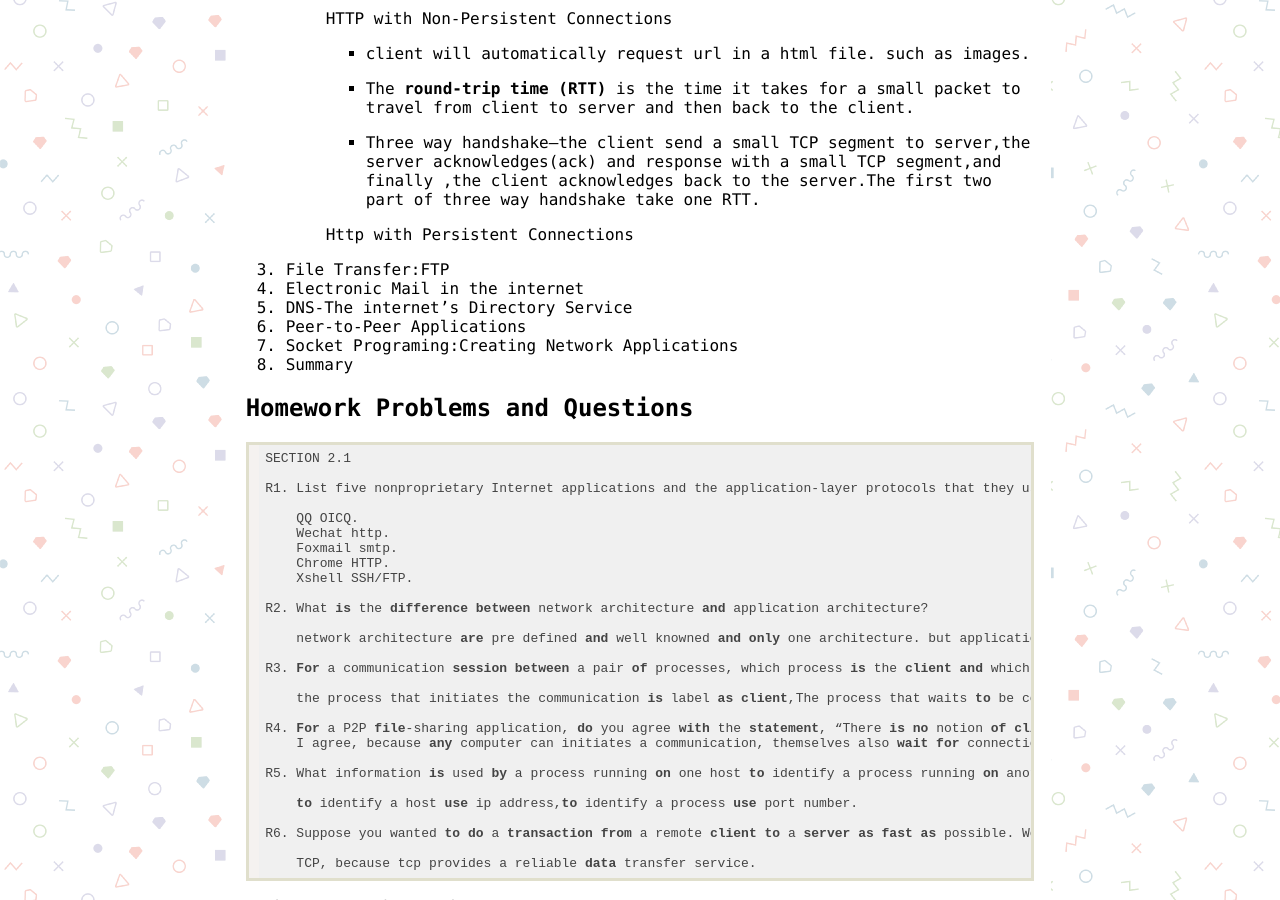
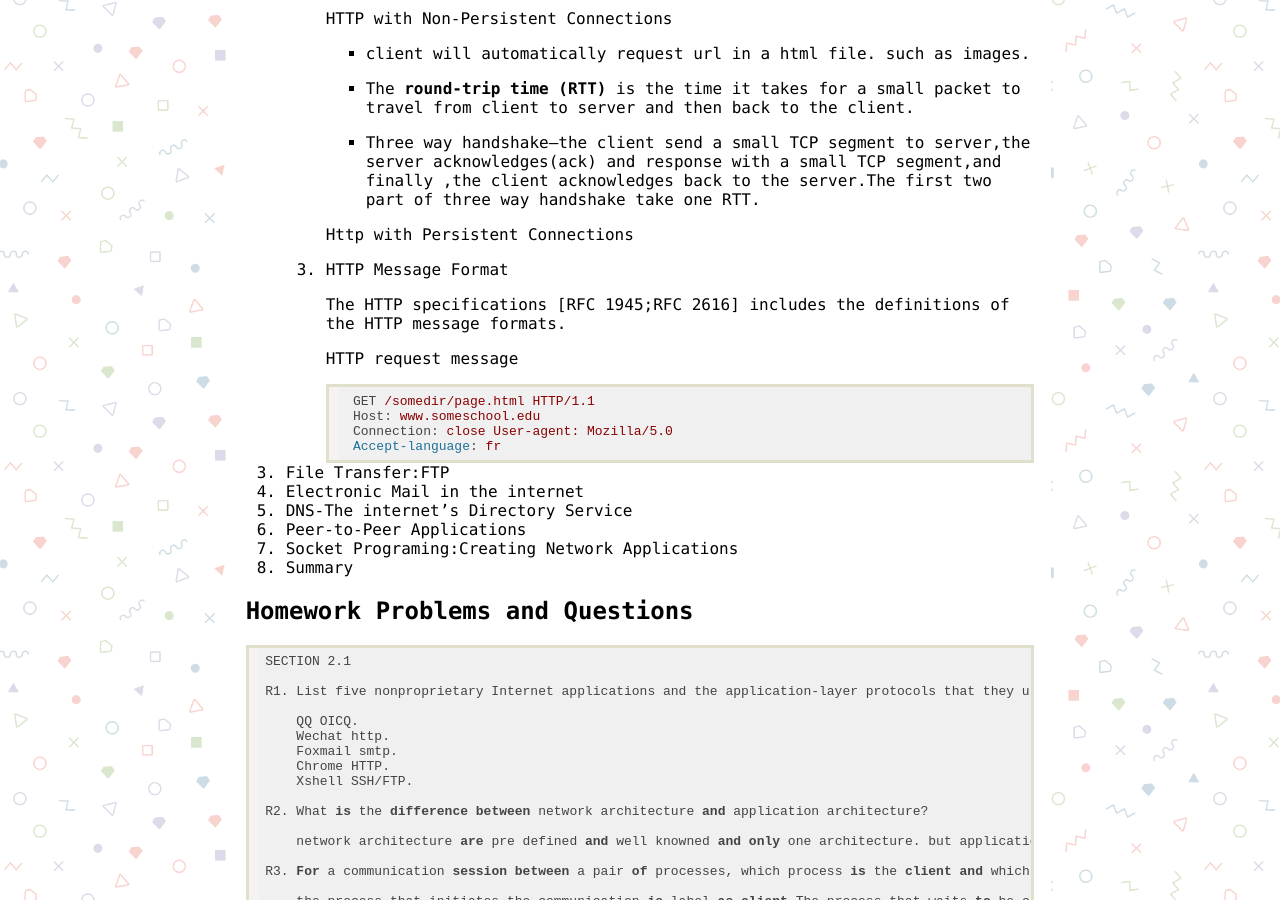
Before and after one commit to MannixSuo/docs, a Jekyll site: the page built from _posts/2019-10-16-Application Layer.md, in a window 1280 px wide and 900 px high, scrolled down 3238 px. Built offline with Jekyll 4.4.1, drawn with Linux system fonts in a browser that asks for light colours.

Commit message:
Update 2019-10-16-Application Layer.md

```diff
--- a/_posts/2019-10-16-Application Layer.md
+++ b/_posts/2019-10-16-Application Layer.md
@@ -139,6 +139,16 @@ use_math: true
 
         Http with Persistent Connections
 
+    3. HTTP Message Format
+
+        The HTTP specifications [RFC 1945;RFC 2616] includes the definitions of the HTTP message formats.
+
+        HTTP request message
+
+            GET /somedir/page.html HTTP/1.1
+            Host: www.someschool.edu
+            Connection: close User-agent: Mozilla/5.0
+            Accept-language: fr
 
 3. File Transfer:FTP
 4. Electronic Mail in the internet
```
